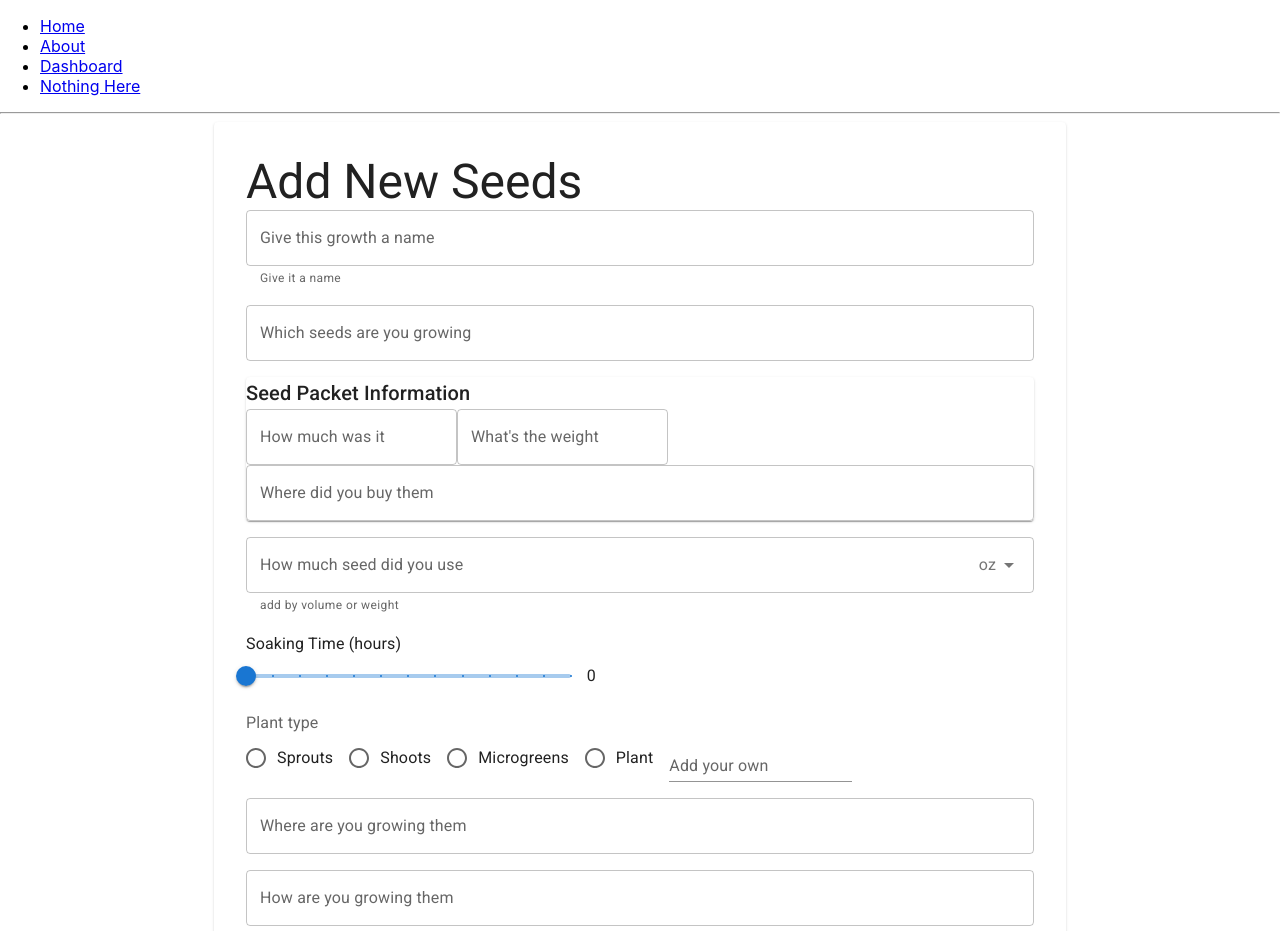
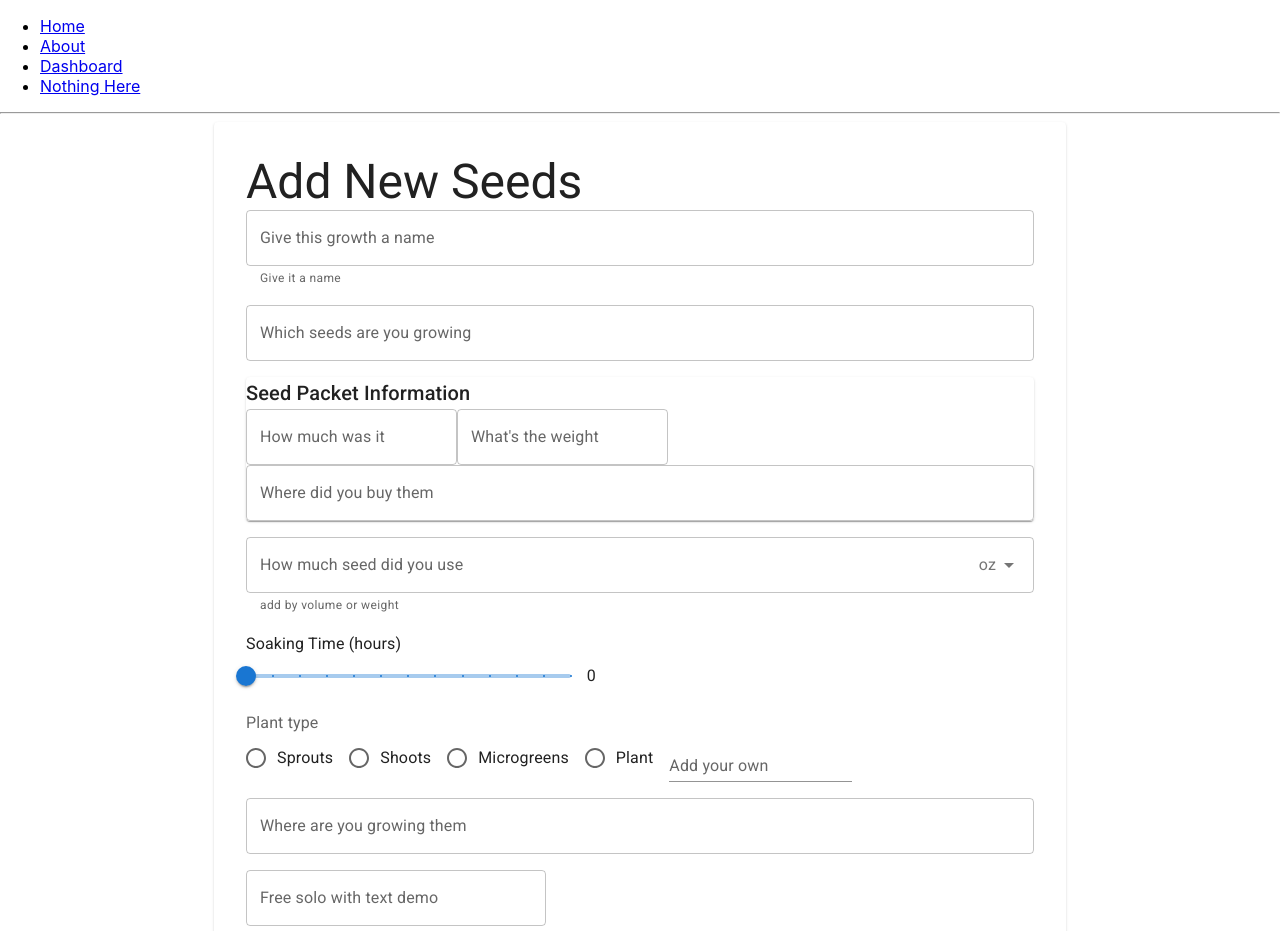
Before and after one commit to danppo/seed-task-tracker, a React (Create React App) app: page / in a window 1280 px wide. Shown: the top 931 px of the page. Built offline with nearby package versions, Linux system fonts and the light colour scheme.

Commit message:
WIP created basic component

```diff
--- a/src/components/form/form.tsx
+++ b/src/components/form/form.tsx
@@ -3,6 +3,7 @@
 import TextField from '@mui/material/TextField';
 import Stack from '@mui/material/Stack';
 import Button from '@mui/material/Button';
+import Autocomplete, { createFilterOptions } from '@mui/material/Autocomplete';
 import Radio from '@mui/material/Radio'
 import IconButton from '@mui/material/IconButton';
 
@@ -14,6 +15,7 @@
 import AdornmentTypeInput from '../adornmentTypeInput';
 import SliderInput from '../sliderInput';
 import RadioButtonGroup from '../radioButtonGroup';
+import TypeAhead from '../typeAhead';
 
 const Form = () => {
 
@@ -127,6 +129,14 @@
           value={growthLocation}
           onChange={(e: React.ChangeEvent<HTMLInputElement>) => setGrowthLocation(e.target.value)}
         />
+
+        <TypeAhead />
+
+
+
+
+
+
         <TextField
           fullWidth
           id="growthMedium"
--- /dev/null
+++ b/src/components/typeAhead/index.tsx
@@ -0,0 +1 @@
+export { default } from './typeAhead';
--- /dev/null
+++ b/src/components/typeAhead/typeAhead.tsx
@@ -0,0 +1,209 @@
+import { useState } from 'react';
+import TextField from '@mui/material/TextField';
+import Autocomplete, { createFilterOptions } from '@mui/material/Autocomplete';
+
+const filter = createFilterOptions<FilmOptionType>();
+
+interface FilmOptionType {
+  inputValue?: string;
+  title: string;
+  year?: number;
+}
+
+const TypeAhead = () => {
+  const [value, setValue] = useState<FilmOptionType | null>(null);
+
+  return (
+    <Autocomplete
+
+      value={value}
+
+      onChange={(event, newValue) => {
+        if (typeof newValue === 'string') {
+          setValue({
+            title: newValue,
+          });
+        } else if (newValue && newValue.inputValue) {
+          // Create a new value from the user input
+          setValue({
+            title: newValue.inputValue,
+          });
+        } else {
+          setValue(newValue);
+        }
+      }}
+
+      filterOptions={(options, params) => {
+        const filtered = filter(options, params);
+
+        const { inputValue } = params;
+        // Suggest the creation of a new value
+        const isExisting = options.some((option) => inputValue === option.title);
+        if (inputValue !== '' && !isExisting) {
+          filtered.push({
+            inputValue,
+            title: `Add "${inputValue}"`,
+          });
+        }
+
+        return filtered;
+      }}
+
+    selectOnFocus
+    clearOnBlur
+    handleHomeEndKeys
+    id="free-solo-with-text-demo"
+    options={top100Films}
+    getOptionLabel={(option) => {
+      // Value selected with enter, right from the input
+      if (typeof option === 'string') {
+        return option;
+      }
+      // Add "xxx" option created dynamically
+      if (option.inputValue) {
+        return option.inputValue;
+      }
+      // Regular option
+      return option.title;
+    }}
+    renderOption={(props, option) => <li {...props}>{option.title}</li>}
+    sx={{ width: 300 }}
+    freeSolo
+    renderInput={(params) => (
+      <TextField {...params} label="Free solo with text demo" />
+    )}
+  />
+  )
+};
+
+export default TypeAhead;
+
+
+
+
+const top100Films: readonly FilmOptionType[] = [
+  { title: 'The Shawshank Redemption', year: 1994 },
+  { title: 'The Godfather', year: 1972 },
+  { title: 'The Godfather: Part II', year: 1974 },
+  { title: 'The Dark Knight', year: 2008 },
+  { title: '12 Angry Men', year: 1957 },
+  { title: "Schindler's List", year: 1993 },
+  { title: 'Pulp Fiction', year: 1994 },
+  {
+    title: 'The Lord of the Rings: The Return of the King',
+    year: 2003,
+  },
+  { title: 'The Good, the Bad and the Ugly', year: 1966 },
+  { title: 'Fight Club', year: 1999 },
+  {
+    title: 'The Lord of the Rings: The Fellowship of the Ring',
+    year: 2001,
+  },
+  {
+    title: 'Star Wars: Episode V - The Empire Strikes Back',
+    year: 1980,
+  },
+  { title: 'Forrest Gump', year: 1994 },
+  { title: 'Inception', year: 2010 },
+  {
+    title: 'The Lord of the Rings: The Two Towers',
+    year: 2002,
+  },
+  { title: "One Flew Over the Cuckoo's Nest", year: 1975 },
+  { title: 'Goodfellas', year: 1990 },
+  { title: 'The Matrix', year: 1999 },
+  { title: 'Seven Samurai', year: 1954 },
+  {
+    title: 'Star Wars: Episode IV - A New Hope',
+    year: 1977,
+  },
+  { title: 'City of God', year: 2002 },
+  { title: 'Se7en', year: 1995 },
+  { title: 'The Silence of the Lambs', year: 1991 },
+  { title: "It's a Wonderful Life", year: 1946 },
+  { title: 'Life Is Beautiful', year: 1997 },
+  { title: 'The Usual Suspects', year: 1995 },
+  { title: 'Léon: The Professional', year: 1994 },
+  { title: 'Spirited Away', year: 2001 },
+  { title: 'Saving Private Ryan', year: 1998 },
+  { title: 'Once Upon a Time in the West', year: 1968 },
+  { title: 'American History X', year: 1998 },
+  { title: 'Interstellar', year: 2014 },
+  { title: 'Casablanca', year: 1942 },
+  { title: 'City Lights', year: 1931 },
+  { title: 'Psycho', year: 1960 },
+  { title: 'The Green Mile', year: 1999 },
+  { title: 'The Intouchables', year: 2011 },
+  { title: 'Modern Times', year: 1936 },
+  { title: 'Raiders of the Lost Ark', year: 1981 },
+  { title: 'Rear Window', year: 1954 },
+  { title: 'The Pianist', year: 2002 },
+  { title: 'The Departed', year: 2006 },
+  { title: 'Terminator 2: Judgment Day', year: 1991 },
+  { title: 'Back to the Future', year: 1985 },
+  { title: 'Whiplash', year: 2014 },
+  { title: 'Gladiator', year: 2000 },
+  { title: 'Memento', year: 2000 },
+  { title: 'The Prestige', year: 2006 },
+  { title: 'The Lion King', year: 1994 },
+  { title: 'Apocalypse Now', year: 1979 },
+  { title: 'Alien', year: 1979 },
+  { title: 'Sunset Boulevard', year: 1950 },
+  {
+    title: 'Dr. Strangelove or: How I Learned to Stop Worrying and Love the Bomb',
+    year: 1964,
+  },
+  { title: 'The Great Dictator', year: 1940 },
+  { title: 'Cinema Paradiso', year: 1988 },
+  { title: 'The Lives of Others', year: 2006 },
+  { title: 'Grave of the Fireflies', year: 1988 },
+  { title: 'Paths of Glory', year: 1957 },
+  { title: 'Django Unchained', year: 2012 },
+  { title: 'The Shining', year: 1980 },
+  { title: 'WALL·E', year: 2008 },
+  { title: 'American Beauty', year: 1999 },
+  { title: 'The Dark Knight Rises', year: 2012 },
+  { title: 'Princess Mononoke', year: 1997 },
+  { title: 'Aliens', year: 1986 },
+  { title: 'Oldboy', year: 2003 },
+  { title: 'Once Upon a Time in America', year: 1984 },
+  { title: 'Witness for the Prosecution', year: 1957 },
+  { title: 'Das Boot', year: 1981 },
+  { title: 'Citizen Kane', year: 1941 },
+  { title: 'North by Northwest', year: 1959 },
+  { title: 'Vertigo', year: 1958 },
+  {
+    title: 'Star Wars: Episode VI - Return of the Jedi',
+    year: 1983,
+  },
+  { title: 'Reservoir Dogs', year: 1992 },
+  { title: 'Braveheart', year: 1995 },
+  { title: 'M', year: 1931 },
+  { title: 'Requiem for a Dream', year: 2000 },
+  { title: 'Amélie', year: 2001 },
+  { title: 'A Clockwork Orange', year: 1971 },
+  { title: 'Like Stars on Earth', year: 2007 },
+  { title: 'Taxi Driver', year: 1976 },
+  { title: 'Lawrence of Arabia', year: 1962 },
+  { title: 'Double Indemnity', year: 1944 },
+  {
+    title: 'Eternal Sunshine of the Spotless Mind',
+    year: 2004,
+  },
+  { title: 'Amadeus', year: 1984 },
+  { title: 'To Kill a Mockingbird', year: 1962 },
+  { title: 'Toy Story 3', year: 2010 },
+  { title: 'Logan', year: 2017 },
+  { title: 'Full Metal Jacket', year: 1987 },
+  { title: 'Dangal', year: 2016 },
+  { title: 'The Sting', year: 1973 },
+  { title: '2001: A Space Odyssey', year: 1968 },
+  { title: "Singin' in the Rain", year: 1952 },
+  { title: 'Toy Story', year: 1995 },
+  { title: 'Bicycle Thieves', year: 1948 },
+  { title: 'The Kid', year: 1921 },
+  { title: 'Inglourious Basterds', year: 2009 },
+  { title: 'Snatch', year: 2000 },
+  { title: '3 Idiots', year: 2009 },
+  { title: 'Monty Python and the Holy Grail', year: 1975 },
+];
```
